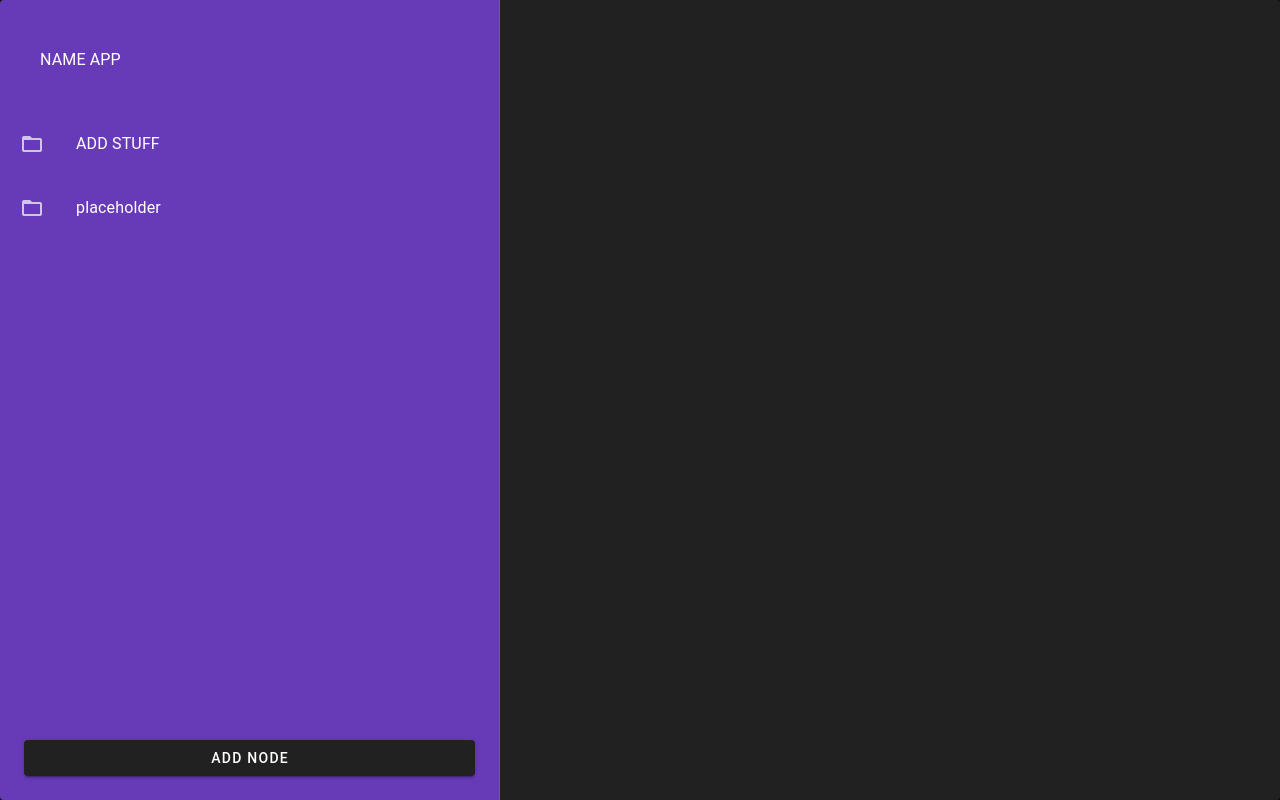
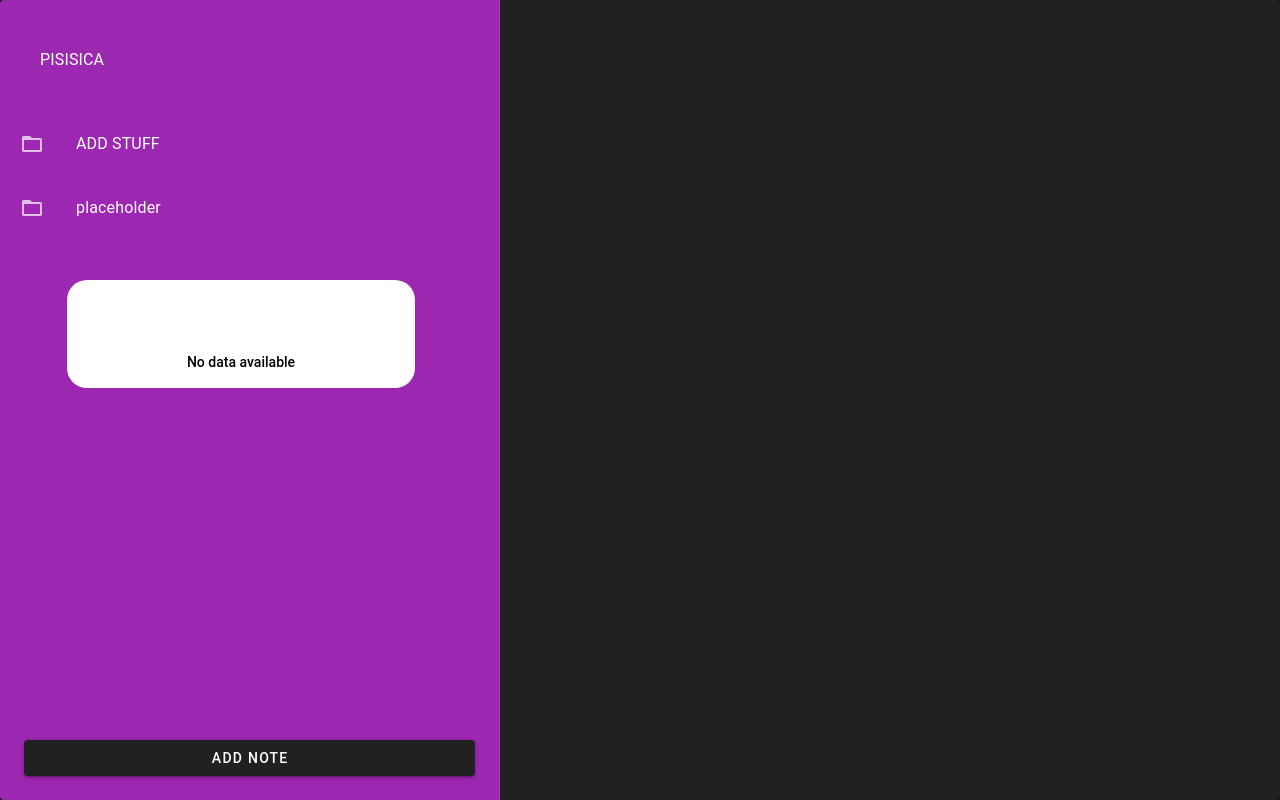
Before and after one commit to rneag/ChallengeIPW, a Vue app: page / in a window 1280 px wide. Built offline with nearby package versions, Linux system fonts and the light colour scheme.

Commit message:
bafta coaie

```diff
--- a/src/components.d.ts
+++ b/src/components.d.ts
@@ -9,10 +9,7 @@ declare module 'vue' {
   export interface GlobalComponents {
     AppFooter: typeof import('./components/AppFooter.vue')['default']
     HelloWorld: typeof import('./components/HelloWorld.vue')['default']
-<<<<<<< HEAD
     List: typeof import('./components/List.vue')['default']
-=======
->>>>>>> refs/remotes/origin/main
     RouterLink: typeof import('vue-router')['RouterLink']
     RouterView: typeof import('vue-router')['RouterView']
   }
--- a/src/components/List.vue
+++ b/src/components/List.vue
@@ -1,6 +1,6 @@
 <template>
     <v-container>
-      <v-data-table :headers="headers" :items="items" item-value="name" style="max-width: 80%; border-radius: 20px; background-color: #055a8f; font-weight: 550; color: black;" hide-default-footer></v-data-table>
+      <v-data-table :headers="headers" :items="items" item-value="name" style="max-width: 80%; border-radius: 20px; background-color: white; font-weight: 550; color: black;" hide-default-footer></v-data-table>
     </v-container>
   </template>
 
--- a/src/pages/Drawer.vue
+++ b/src/pages/Drawer.vue
@@ -2,21 +2,24 @@
     <v-card>
       <v-layout>
         <v-navigation-drawer
-          class="bg-deep-purple"
+          class="bg-purple"
           theme="dark"
           permanent
           width="500"
         >
           <v-list color="transparent">
-            <v-list-item title="NAME APP" class="pa-10" ></v-list-item>
+            <v-list-item title="PISISICA" class="pa-10"></v-list-item>
             <v-list-item prepend-icon="mdi-folder-outline" title="ADD STUFF" class="pa-5"></v-list-item>
             <v-list-item prepend-icon="mdi-folder-outline" title="placeholder" class="pa-5"></v-list-item>
           </v-list>
 
+          <v-container style="align-items: center; margin-left: 35px;">
+            <List style="max-height: 300px;" />
+          </v-container>
           <template v-slot:append>
             <div class="pa-6">
               <v-btn block>
-                Add Node
+                Add Note
               </v-btn>
             </div>
           </template>
@@ -28,6 +31,7 @@
 
   <script lang="ts">
     import { defineComponent} from 'vue';
+    import List from '@/components/List.vue';
 
     export default defineComponent({
       data ()
--- a/src/pages/index.vue
+++ b/src/pages/index.vue
@@ -1,10 +1,10 @@
 <template>
-
-  <Drawer />
+  <Drawer>
+  </Drawer>
 </template>
 
 <script lang="ts" setup>
 import Drawer from './Drawer.vue';
-
+import List from '@/components/List.vue';
   //
 </script>
--- a/src/typed-router.d.ts
+++ b/src/typed-router.d.ts
@@ -19,10 +19,7 @@ declare module 'vue-router/auto-routes' {
    */
   export interface RouteNamedMap {
     '/': RouteRecordInfo<'/', '/', Record<never, never>, Record<never, never>>,
-<<<<<<< HEAD
+    '/Drawer': RouteRecordInfo<'/Drawer', '/Drawer', Record<never, never>, Record<never, never>>,
     '/testlist': RouteRecordInfo<'/testlist', '/testlist', Record<never, never>, Record<never, never>>,
-=======
-    '/Drawer': RouteRecordInfo<'/Drawer', '/Drawer', Record<never, never>, Record<never, never>>,
->>>>>>> refs/remotes/origin/main
   }
 }
```
